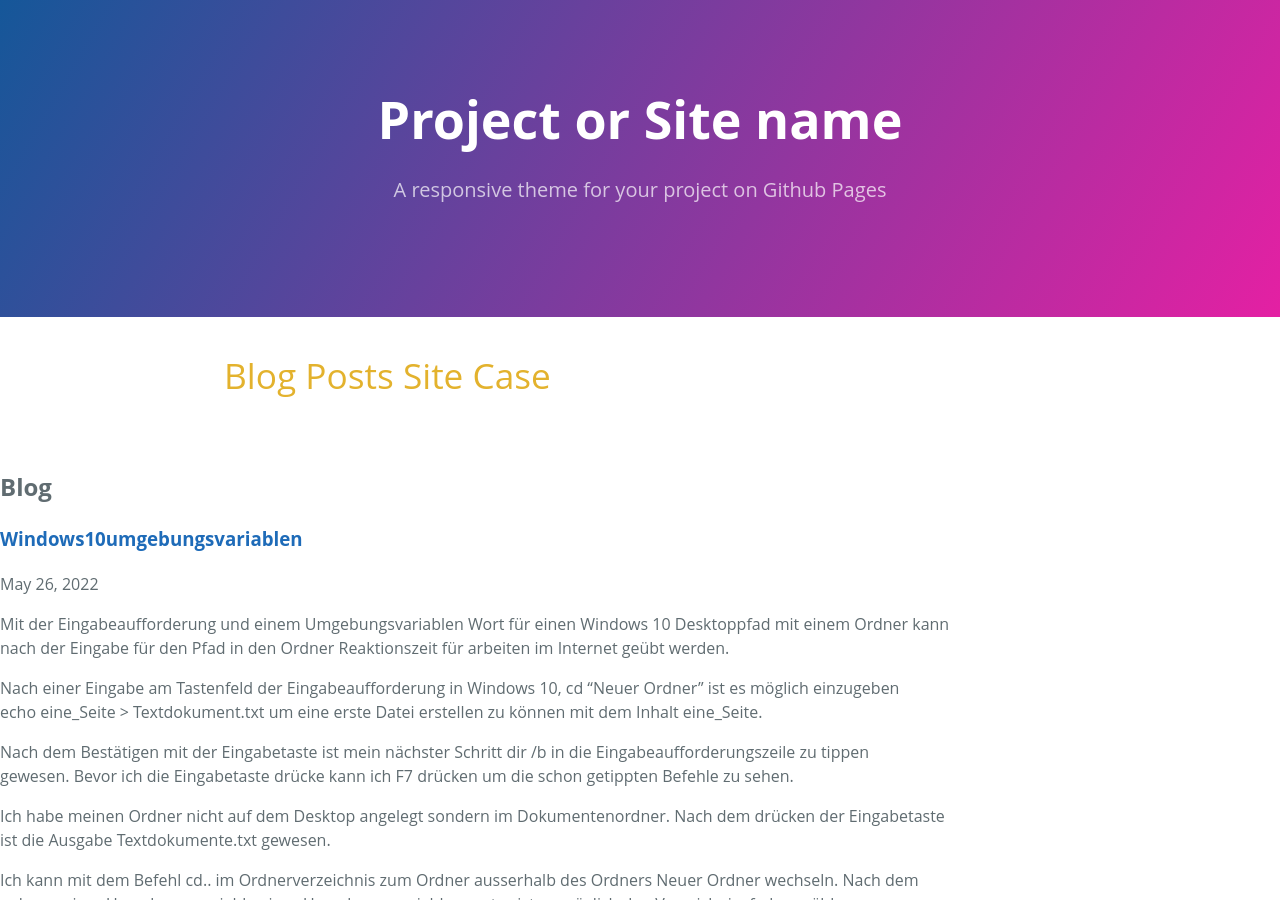
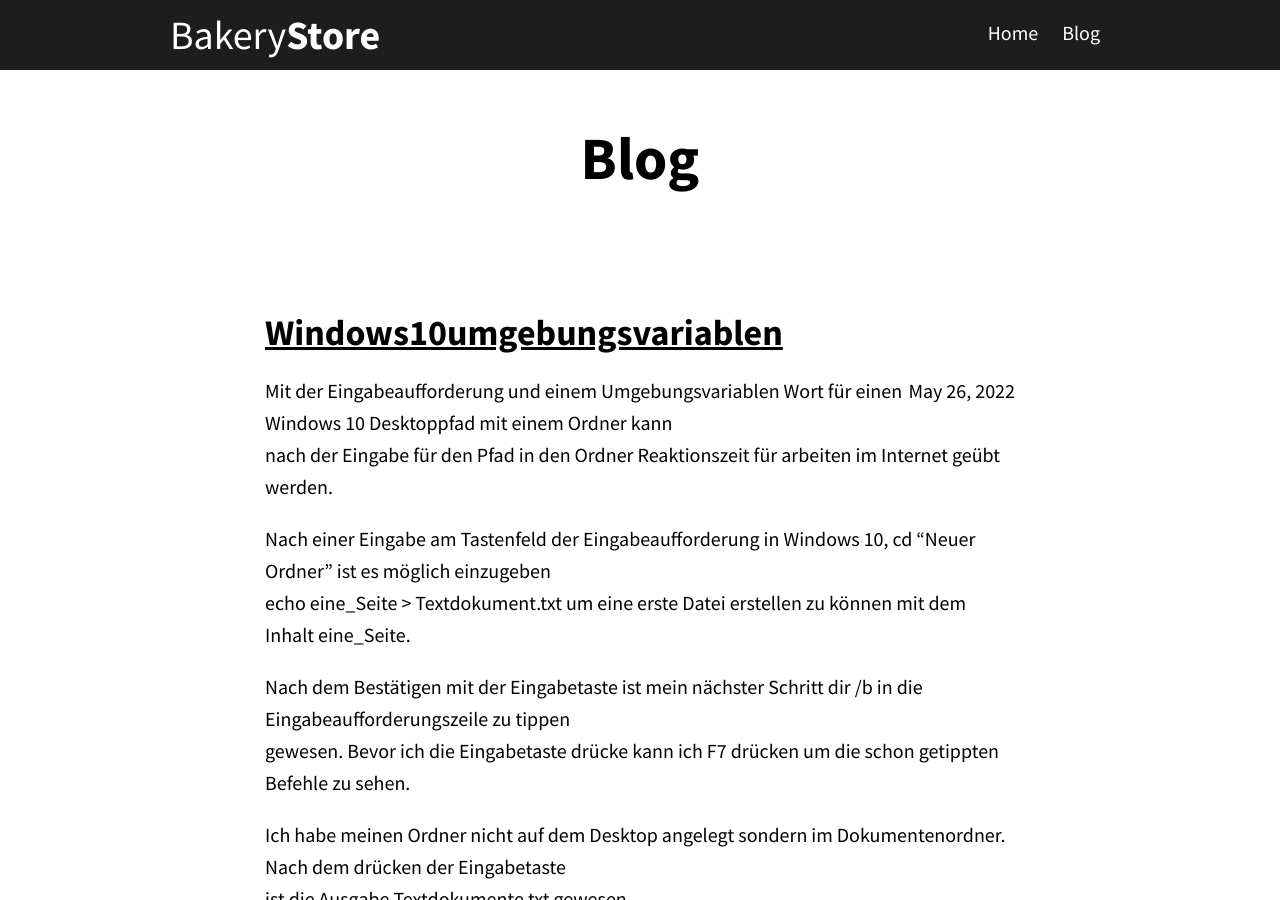
Before and after one commit to ledlightjungledStefan/Osterei, a Jekyll site: the page built from blog.html, in a window 1280 px wide and 900 px high. Built offline with Jekyll 4.4.1, drawn with Linux system fonts in a browser that asks for light colours; some of the changed text lies outside the part shown.

Commit message:
Update default.html

```diff
--- a/_layouts/default.html
+++ b/_layouts/default.html
@@ -1,22 +1,30 @@
-<html>
-  <head>
-<title>Project or Site name</title>
-<meta name="viewport" content="width=device-width, initial-scale=1">
-<meta name="theme-color" content="#157878">
-<link rel="stylesheet" href="{{ site.baseurl }}/Osterei/assets/css/caymantemplatechanges/antemplate.css">
-<link rel="stylesheet" href="{{ site.baseurl }}/Osterei/assets/css/caymantemplatechanges/visibility.css">
-<!--link rel="stylesheet" href="/css/default.css"-->
-
-  </head>
-  <body>
-<section class="page-header">
-<h1 class="project-name">Project or Site name</h1>
-<h2 class="project-tagline">A responsive theme for your project on Github Pages</h2>
-</section>
-<section class="main-content">
-<h1>Blog Posts Site Case</h1>
-</section>
-    {{ content }}
-
-  </body>
+<!doctype html>
+<html lang="en">
+	<head>
+		<meta charset="utf-8">
+		<title>{{ page.title }}</title>
+		<link rel="stylesheet" href="/css/style.css">
+		<link rel="stylesheet" href="http://fonts.googleapis.com/css?family=Source+Sans+Pro:200,300,400,700" media="all">
+	</head>
+	<body>
+		<header>
+			<div class="container">
+				<nav class="main-nav">
+					<ul>
+						<li><a href="/">Home</a></li>
+						<li><a href="/blog.html">Blog</a></li>
+					</ul>
+				</nav>
+				<h1><a href="/">Bakery<strong>Store</strong></a></h1>
+			</div>
+		</header>
+		<div class="content">
+			{{ content }}
+		</div>
+		<footer>
+			<div class="container">
+				<p class="center-text"> <a href="http://cloudcannon.com">Created by CloudCannon</a></p>
+			</div>
+		</footer>
+	</body>
 </html>
```
